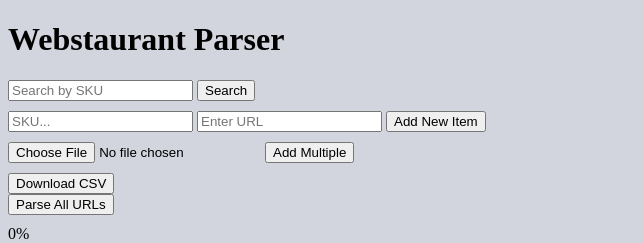
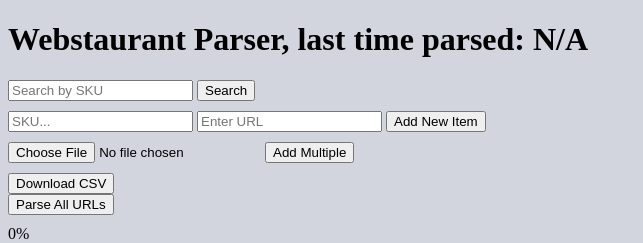
Before and after one commit to yarpshedzyal/app_copy, a Flask app: page / in a window 1280 px wide. Shown: the top 243 px of the page, without its empty margins (0-643 px from the left). Run offline with Flask 3, Linux system fonts and the light colour scheme; data that the repository does not hold is empty; some libraries are stand-ins or nearby versions.

Commit message:
added last time parsed information

```diff
--- a/app.py
+++ b/app.py
@@ -6,6 +6,7 @@
 import os
 import traceback
 import time
+import datetime
 import pandas as pd
 from math import ceil
 import csv
@@ -21,10 +22,13 @@
 client = MongoClient('mongodb+srv://user_yarpshe:Q1w2e3r4_0@cluster0.aktya2j.mongodb.net/')
 db = client['test_1506']
 collection = db['test_small']
+parsing_history_collection = db['parsing_history_collection']
 
 @app.route('/', defaults={'page_num': 1})
 @app.route('/page/<int:page_num>', methods=['GET'])
 def index(page_num):
+    parsing_status = parsing_history_collection.find_one({'name': 'parsing_status'})
+
     urls_per_page = 50
     skip_rows = (page_num - 1) * urls_per_page
 
@@ -35,7 +39,7 @@
     # Get URLs for the current page
     urls = collection.find().skip(skip_rows).limit(urls_per_page)
 
-    return render_template('index.html', urls=urls, current_page=page_num, total_pages=total_pages)
+    return render_template('index.html', urls=urls, current_page=page_num, total_pages=total_pages, parsing_status=parsing_status)
 
 @app.route('/delete', methods=['POST'])
 def delete_url():
@@ -242,6 +246,13 @@
 
     is_parsing = False
 
+    last_parsed_timestamp = datetime.datetime.utcnow()
+    parsing_history_collection.update_one(
+        {'name': 'parsing_status'},
+        {'$set': {'last_parsed_timestamp': last_parsed_timestamp}},
+        upsert=True
+    )
+
     # Emit a message to indicate that all URLs are parsed successfully
     socketio.emit('progress_update', {'message': 'All URLs parsed successfully.'}, namespace='/')
 
--- a/templates/index.html
+++ b/templates/index.html
@@ -47,7 +47,7 @@
 </head>
 
 <body>
-    <h1>Webstaurant Parser</h1>
+    <h1>Webstaurant Parser, last time parsed: {% if parsing_status.last_parsed_timestamp %} {{ parsing_status.last_parsed_timestamp }} {% else %} N/A {% endif %}</h1>
 
     <form action="{{ url_for('parse_search') }}" method="post">
         <input type="text" name="keyword" placeholder="Search by SKU">
```
